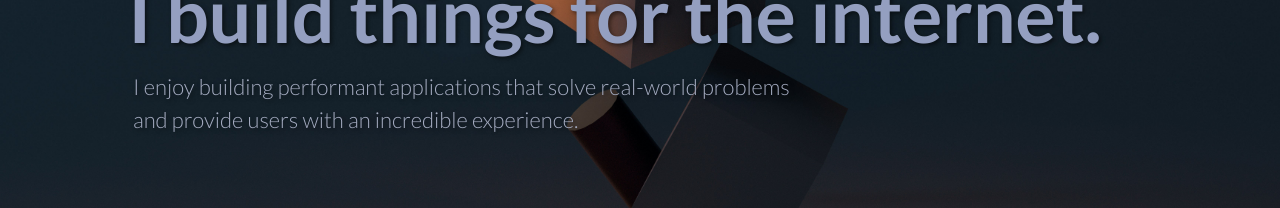
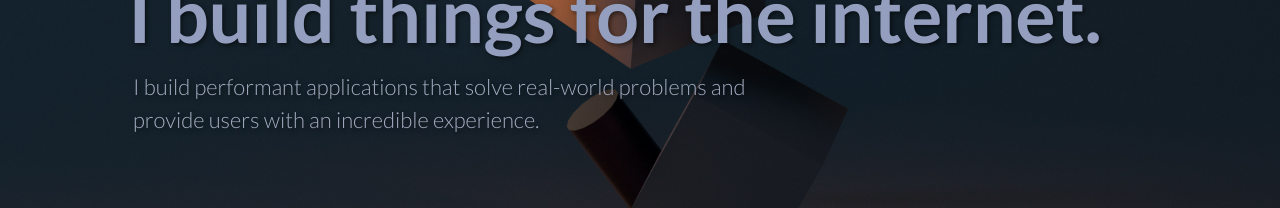
Before and after one commit to marco-freemantle/portolfio, a React (Create React App) app: page / in a window 1280 px wide. Shown: the part 420-628 px from the top of the page. Built offline with nearby package versions, Linux system fonts and the light colour scheme.

Commit message:
New BandBox demo

```diff
--- a/src/components/Header/Header.tsx
+++ b/src/components/Header/Header.tsx
@@ -10,8 +10,8 @@ function Header() {
           <p className="subtitle-text">I build things for the internet.</p>
           {window.innerWidth > 1200 && (
             <p className="description">
-              I enjoy building performant applications that solve real-world
-              problems and provide users with an incredible experience.
+              I build performant applications that solve real-world problems and
+              provide users with an incredible experience.
             </p>
           )}
         </div>
--- a/src/components/ProjectsGrid/ProjectsGrid.tsx
+++ b/src/components/ProjectsGrid/ProjectsGrid.tsx
@@ -2,11 +2,11 @@ import "./ProjectsGrid.css";
 import MultiplayerShooter from "../../content/MultiplayerShooter.jpeg";
 import BandBox from "../../content/BandBox.png";
 import Iris from "../../content/Iris.png";
-import CalorieTracker from "../../content/CalorieTracker.png";
 import Tilt from "react-parallax-tilt";
 import ShooterVideo from "../../content/ShooterVideo.mp4";
 import RPGTestImage from "../../content/RPGTest.png";
 import RPGTestVid from "../../content/RPGTest.mp4";
+import BandBoxVid from "../../content/BandBoxVideo.mp4";
 
 interface ProjectCardProps {
   imageSrc: string;
@@ -72,20 +72,13 @@ function ProjectsGrid() {
         />
         <ProjectCard
           imageSrc={BandBox}
-          videoSrc={"none"}
+          videoSrc={BandBoxVid}
           title="BandBox"
           description="Comprehensive business management platform targeted at working musicians."
           link="https://shorturl.at/cnstY"
         />
       </div>
       <div className="row">
-        <ProjectCard
-          imageSrc={CalorieTracker}
-          videoSrc={"none"}
-          title="Calorie Tracker"
-          description="Manage diet recommendations and monitor daily calorie intake and expenditure with ease."
-          link="https://shorturl.at/bpNT0"
-        />
         <ProjectCard
           imageSrc={Iris}
           videoSrc={"none"}
```
Also changed, not shown: src/content/CalorieTracker.png (deleted), 1 other file (tests, documents, lock files or other folders).
